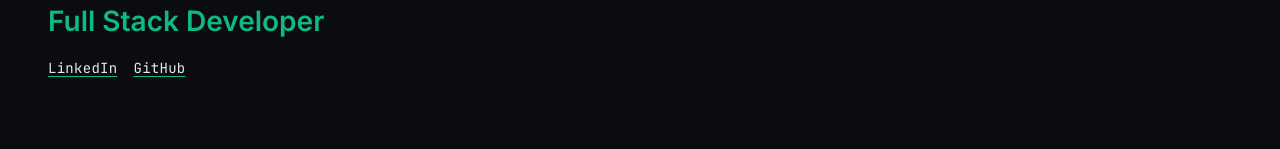
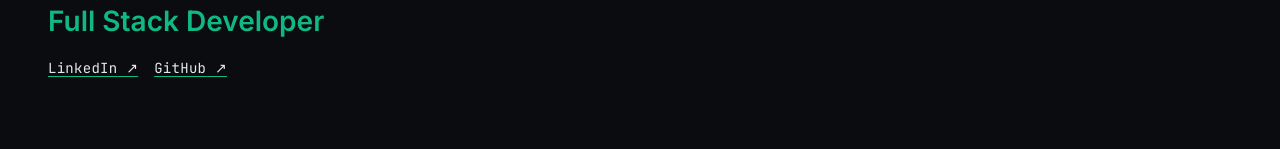
Before and after one commit to AugustoSodre/Portfolio, an Angular app: page /en/ in a window 1280 px wide. Shown: the part 186-335 px from the top of the page. Built offline with nearby package versions, Linux system fonts and the light colour scheme.

Commit message:
feat: external links open in a new tab with a visible and spoken warning

```diff
--- a/src/app/i18n/content.ts
+++ b/src/app/i18n/content.ts
@@ -30,6 +30,8 @@ export interface SiteContent {
   links: { linkedin: string; github: string };
   langSwitch: { label: string; target: Locale };
   resume: { label: string; href: string };
+  /** Screen-reader note on links that open a new tab. */
+  newTab: string;
   notFound: { title: string; body: string; home: string };
   nav: Record<Section, string>;
   sections: Record<Section, { title: string; description: string }>;
--- a/src/app/i18n/en.ts
+++ b/src/app/i18n/en.ts
@@ -14,6 +14,7 @@ export const en = {
   },
   langSwitch: { label: 'Português', target: 'pt' },
   resume: { label: 'Résumé', href: '/cv/augusto-lima-resume.pdf' },
+  newTab: '(opens in a new tab)',
   notFound: {
     title: 'Page not found',
     body: 'This address does not exist.',
--- a/src/app/i18n/pt.ts
+++ b/src/app/i18n/pt.ts
@@ -14,6 +14,7 @@ export const pt = {
   },
   langSwitch: { label: 'English', target: 'en' },
   resume: { label: 'Currículo', href: '/cv/augusto-lima-curriculo.pdf' },
+  newTab: '(abre em nova aba)',
   notFound: {
     title: 'Página não encontrada',
     body: 'Esse endereço não existe.',
--- a/src/app/pages/home/home.html
+++ b/src/app/pages/home/home.html
@@ -3,8 +3,8 @@
     <h1 class="name">{{ c.name }}</h1>
     <p class="role">{{ c.role }}</p>
     <ul class="links mono">
-      <li><a [href]="c.links.linkedin" rel="me">LinkedIn</a></li>
-      <li><a [href]="c.links.github" rel="me">GitHub</a></li>
+      <li><a [href]="c.links.linkedin" target="_blank" rel="me noopener">LinkedIn<span class="sr-only">{{ c.newTab }}</span></a></li>
+      <li><a [href]="c.links.github" target="_blank" rel="me noopener">GitHub<span class="sr-only">{{ c.newTab }}</span></a></li>
     </ul>
   </div>
   <app-menu class="menu" [locale]="locale" variant="full" />
--- a/src/app/pages/project/project.html
+++ b/src/app/pages/project/project.html
@@ -30,7 +30,7 @@
         @for (member of text.team; track member.name) {
           <li>
             @if (member.href) {
-              <a [href]="member.href">{{ member.name }}</a>
+              <a [href]="member.href" target="_blank" rel="noopener">{{ member.name }}<span class="sr-only">{{ c.newTab }}</span></a>
             } @else {
               <span>{{ member.name }}</span>
             }
@@ -65,7 +65,7 @@
     <h2 class="label mono">{{ c.projectsUi.links }}</h2>
     <ul class="repos mono">
       @for (link of project.links; track link.href) {
-        <li><a [href]="link.href">{{ link.label }} ↗</a></li>
+        <li><a [href]="link.href" target="_blank" rel="noopener">{{ link.label }}<span class="sr-only">{{ c.newTab }}</span></a></li>
       }
     </ul>
   </section>
--- a/src/app/pages/section/about.ts
+++ b/src/app/pages/section/about.ts
@@ -26,7 +26,7 @@ import { SiteContent } from '../../i18n/content';
             </li>
           }
         </ul>
-        <a class="more mono" [href]="c().about.certsAll.href">{{ c().about.certsAll.label }} →</a>
+        <a class="more mono" [href]="c().about.certsAll.href" target="_blank" rel="noopener">{{ c().about.certsAll.label }}<span class="sr-only">{{ c().newTab }}</span></a>
       </div>
     </section>
 
@@ -34,7 +34,7 @@ import { SiteContent } from '../../i18n/content';
       <h2 class="when mono">{{ c().about.gamesHeading }}</h2>
       <div>
         <p>{{ c().about.games }}</p>
-        <a class="more mono" [href]="c().about.gamesLink.href">{{ c().about.gamesLink.label }} →</a>
+        <a class="more mono" [href]="c().about.gamesLink.href" target="_blank" rel="noopener">{{ c().about.gamesLink.label }}<span class="sr-only">{{ c().newTab }}</span></a>
       </div>
     </section>
   `,
--- a/src/app/pages/section/contact.ts
+++ b/src/app/pages/section/contact.ts
@@ -8,9 +8,9 @@ import { SiteContent } from '../../i18n/content';
     <ul class="contact">
       @for (link of c().contact.links; track link.href) {
         <li>
-          <a [href]="link.href" rel="me">
+          <a [href]="link.href" target="_blank" rel="me noopener">
             <span class="big">{{ link.label }}</span>
-            <span class="mono handle">{{ link.handle }}</span>
+            <span class="mono handle">{{ link.handle }}</span><span class="sr-only">{{ c().newTab }}</span>
           </a>
         </li>
       }
--- a/src/styles.css
+++ b/src/styles.css
@@ -97,3 +97,17 @@ a:hover {
     transition: none !important;
   }
 }
+
+.sr-only {
+  position: absolute;
+  width: 1px;
+  height: 1px;
+  overflow: hidden;
+  clip-path: inset(50%);
+  white-space: nowrap;
+}
+
+/* Visible cue for links that open a new tab; the sr-only text inside says it to screen readers. */
+a[target='_blank']::after {
+  content: ' ↗' / '';
+}
```
